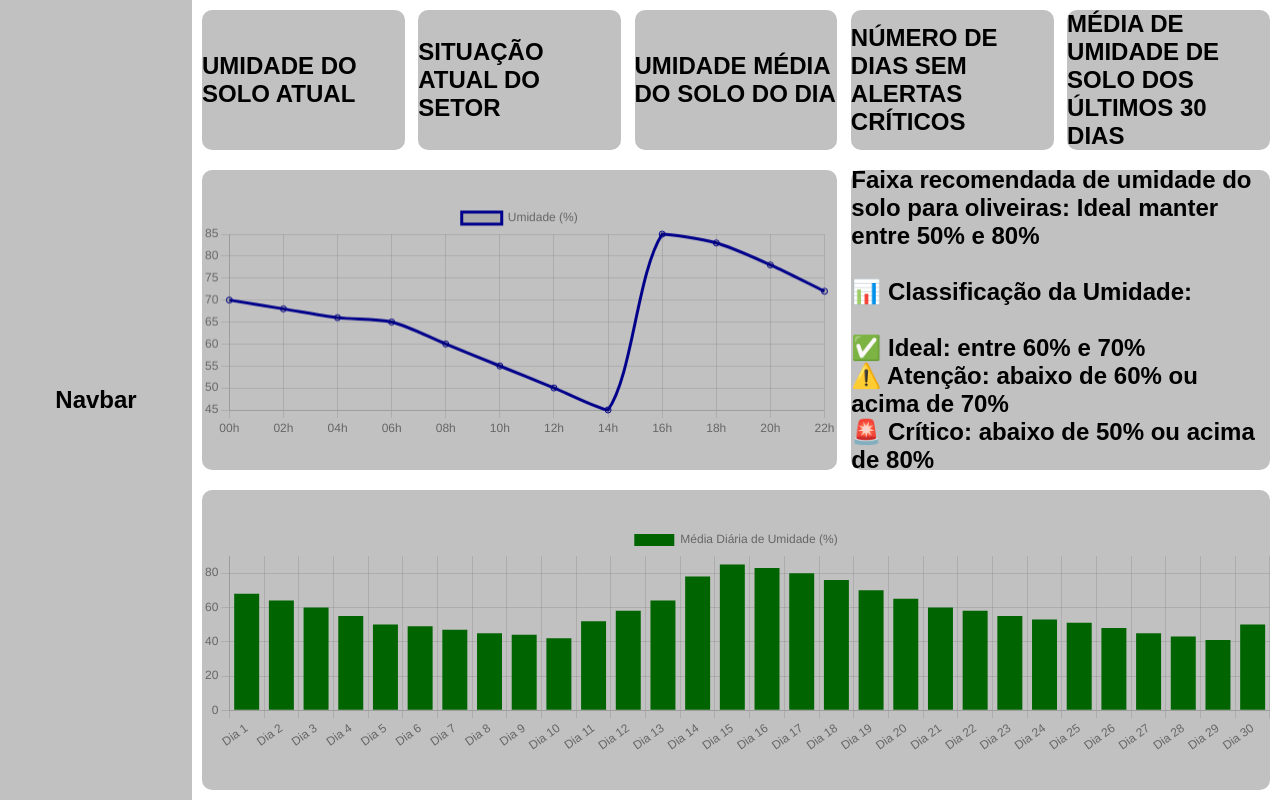
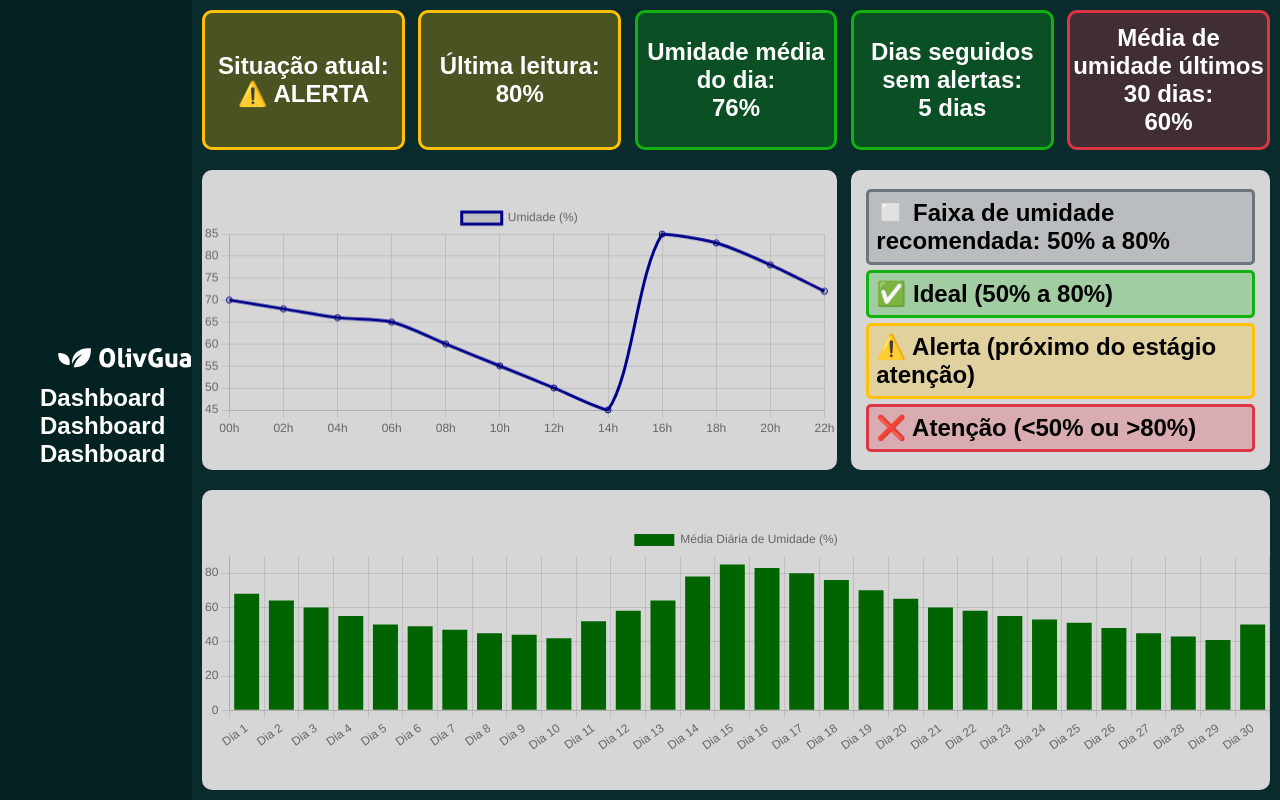
Before and after one commit to OlivGuard-ll/API, a website: page Com API/public/dashboard/dashboard.html in a window 1280 px wide. Drawn offline with nearby package versions, Linux system fonts and the light colour scheme.

Commit message:
Melhorado CSS da dashboard

```diff
--- a/Com API/public/css/dashboard.css
+++ b/Com API/public/css/dashboard.css
@@ -1,3 +1,9 @@
+:root {
+  --verdeEscuro: #042222;
+  --verdeClaro: #a5ce0c;
+  --verdeContraste: #092b2c;
+}
+
 body{
   display: flex;
   font-weight: bold;
@@ -6,16 +12,26 @@ body{
 
 aside{
   display: flex;
-  align-items: center;
+  flex-direction: column;
   justify-content: center;
-  background-color: #c1c1c1;
+  background-color: var(--verdeEscuro);
   width: 15%;
   height: 100vh;
+  padding: 40px;
 }
 
 main{
   width: 85%;
   height: 100vh;
+  background-color: var(--verdeContraste);
+}
+
+aside img{
+  width: 200px;
+}
+
+li{
+  list-style-type: none;
 }
 
 .containerIndicadores{
@@ -28,11 +44,13 @@ main{
 .indicador{
   width: 19%;
   height: 100%;
-  background-color: #c1c1c1;
+  background-color: #d6d6d6;
   border-radius: 10px;
   display: flex;
   align-items: center;
   justify-content: center;
+  text-align: center;
+  flex-direction: column;
 }
 
 .containerMeio{
@@ -46,7 +64,7 @@ main{
   display: flex;
   align-items: center;
   justify-content: center;
-  background-color: #c1c1c1;
+  background-color: #d6d6d6;
   border-radius: 10px;
 }
 
@@ -55,7 +73,42 @@ main{
 }
 
 .legenda{
-    width: 39.2%;
+  display: flex;
+  flex-direction: column;
+  align-items: flex-start;
+  width: 39.2%;
+  padding: 15px;
+  gap: 5px;
+}
+
+.faixa {
+  background-color: #6c757d43; /* cinza com transparência */
+  border: 3px solid #6c757d;   /* cinza sólido */
+}
+
+.ideal {
+  background-color: #10b11043; /* verde com transparência */
+  border: 3px solid #10b110;   /* verde sólido */
+  color: #fff;
+}
+
+.alerta {
+  background-color: #ffc10743; /* amarelo com transparência */
+  border: 3px solid #ffc107;   /* amarelo sólido */
+  color: #fff;
+}
+
+.atencao {
+  background-color: #dc354543; /* vermelho com transparência */
+  border: 3px solid #dc3545;   /* vermelho sólido */
+  color: #fff;
+}
+
+.exemplo{
+  width: 100%;
+  padding: 7px;
+  border-radius: 5px;
+  color: #000;
 }
 
 .containerBaixo{
@@ -67,7 +120,7 @@ main{
   display: flex;
   align-items: center;
   justify-content: center;
-  background-color: #c1c1c1;
+  background-color: #d6d6d6;
   width: 100%;
   height: 100%;
   border-radius: 10px;
--- a/Com API/public/css/index.css
+++ b/Com API/public/css/index.css
@@ -1,7 +1,6 @@
 .banner {
   width: 100%;
   height: 80vh;
-  background-color: var(--verdeContraste);
   display: flex;
   align-items: center;
   justify-content: center;
--- a/Com API/public/dashboard/dashboard.html
+++ b/Com API/public/dashboard/dashboard.html
@@ -11,16 +11,22 @@
   <body>
 
     <aside>
-      Navbar
+      <img src="../assets/img/logoOlivGuard 2.svg" alt="" srcset="">
+
+      <ul>
+        <li><a href="">Dashboard</a></li>
+        <li><a href="">Dashboard</a></li>
+        <li><a href="">Dashboard</a></li>
+      </ul>
     </aside>
 
     <main>
       <section class="containerIndicadores">
-        <div class="indicador">UMIDADE DO SOLO ATUAL</div>
-        <div class="indicador">SITUAÇÃO ATUAL DO SETOR</div>
-        <div class="indicador">UMIDADE MÉDIA DO SOLO DO DIA </div>
-        <div class="indicador">NÚMERO DE DIAS SEM ALERTAS CRÍTICOS</div>
-        <div class="indicador">MÉDIA DE UMIDADE DE SOLO DOS ÚLTIMOS 30 DIAS</div>
+        <div class="indicador alerta"><h4>Situação atual:</h4>⚠️ ALERTA</div>
+        <div class="indicador alerta"><h4>Última leitura:</h4>80%</div>
+        <div class="indicador ideal"><h4>Umidade média do dia:</h4>76%</div>
+        <div class="indicador ideal"><h4>Dias seguidos sem alertas:</h4>5 dias</div>
+        <div class="indicador atencao"><h4>Média de umidade últimos 30 dias:</h4>60%</div>
       </section>
 
       <section class="containerMeio">
@@ -29,16 +35,11 @@
 
         </div>
 
-        <div class="legenda">Faixa recomendada de umidade do solo para oliveiras:
-        Ideal manter entre 50% e 80% <br><br>
-
-        📊 Classificação da Umidade: <br> <br>
-
-              ✅ Ideal: entre 60% e 70% <br>
-
-              ⚠️ Atenção: abaixo de 60% ou acima de 70% <br>
-
-              🚨 Crítico: abaixo de 50% ou acima de 80% <br>
+        <div class="legenda">
+          <p class="exemplo faixa">◻️ Faixa de umidade recomendada: 50% a 80%</p>
+          <p class="exemplo ideal">✅ Ideal (50% a 80%)</p>
+          <p class="exemplo alerta">⚠️ Alerta (próximo do estágio atenção)</p>
+          <p class="exemplo atencao">❌ Atenção (<50% ou >80%)</p>
         </div>
       </section>
 
```
